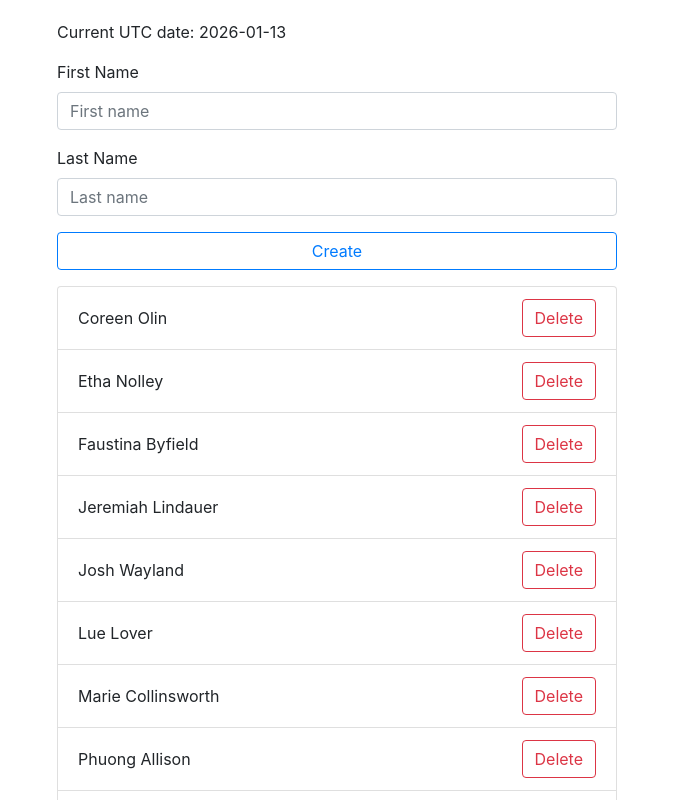
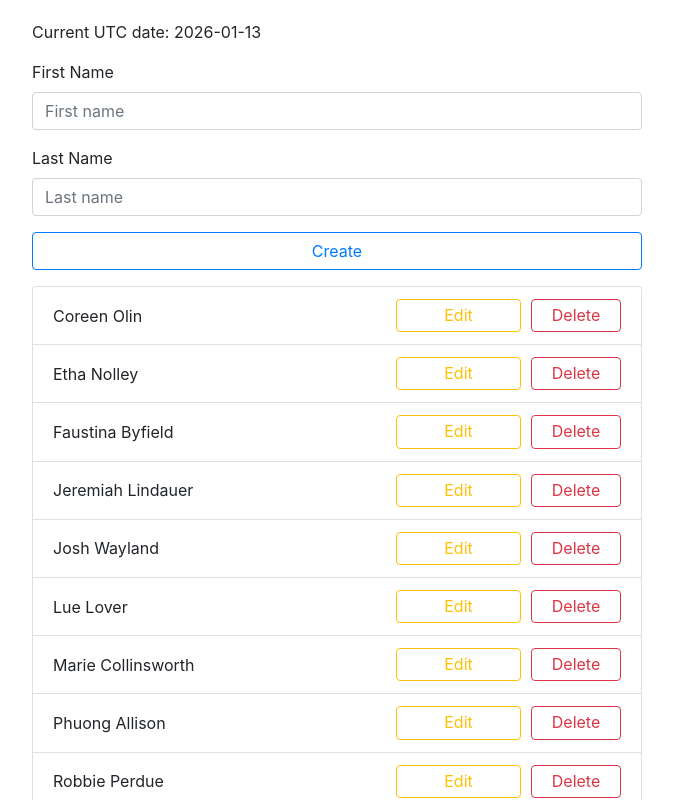
Before and after one commit to GuilhermeBorges3Ddev/users-on-saga, a React (Vite) app: page / in a window 1280 px wide. Shown: the top 800 px of the page, without its empty margins (303-976 px from the left). Built offline with nearby package versions, Linux system fonts and the light colour scheme; data requests are answered from the project's data file.

Commit message:
Edit user feature enabled, firstname and/or lastname

```diff
--- a/src/actions/users.js
+++ b/src/actions/users.js
@@ -2,6 +2,7 @@ export const Types = {
   USERS_ERROR: 'users/user_error',
   GET_USERS_REQUEST: 'users/get_users_request',
   GET_USERS_SUCCESS: 'users/get_users_success',
+  EDIT_USER_REQUEST: 'users/edit_user_request',
   CREATE_USER_REQUEST: 'users/create_user_request',
   DELETE_USER_REQUEST: 'users/delete_user_request',
 }
@@ -20,6 +21,11 @@ export const createUserRequest = ({ firstName, lastName }) => ({
   payload: { firstName, lastName },
 })
 
+export const editUserRequest = ({ userId, firstName, lastName }) => ({
+  type: Types.EDIT_USER_REQUEST,
+  payload: { userId, firstName, lastName },
+})
+
 export const deleteUserRequest = (userId) => ({
   type: Types.DELETE_USER_REQUEST,
   payload: { userId },
--- a/src/api/users.js
+++ b/src/api/users.js
@@ -8,6 +8,10 @@ export const createUser = ({ firstName, lastName }) => {
   return axios.post('/users', { firstName, lastName });
 }
 
+export const updateUser = ({ userId, firstName, lastName }) => {
+  return axios.put(`/users/${userId}`, { firstName, lastName });
+}
+
 export const deleteUser = (userId) => {
   return axios.delete(`/users/${userId}`);
 }
--- a/src/components/App.jsx
+++ b/src/components/App.jsx
@@ -4,8 +4,9 @@ import React, { Component } from 'react'
 import { Alert } from 'reactstrap';
 import UsersList from './UsersList';
 import NewUserForm from './NewUserForm';
+import { appStyles as styles } from './componentStyles';
 
-import { usersError, getUsersRequest, createUserRequest, deleteUserRequest } from '../actions/users';
+import { usersError, getUsersRequest, createUserRequest, editUserRequest, deleteUserRequest } from '../actions/users';
 
 function* getUtcToIsoAppDisplay() {
   while (true)
@@ -26,24 +27,23 @@ class App extends Component {
   handleDeleteUserClick = (userId) => {
     this.props.deleteUserRequest(userId);
   };
+  handleEditUserClick = ({ userId, firstName, lastName }) => {
+    this.props.editUserRequest({ userId, firstName, lastName });
+  };
   render() {
     const users = this.props.users;
     const UTC_ITERATOR = getUtcToIsoAppDisplay();
     return (
       <React.Fragment>
-        <div style={{
-          padding: "20px",
-          margin: "0 auto",
-          maxWidth: "600px",
-        }}>
+        <div style={styles.appContainer}>
           <Alert color="danger" isOpen={!!users.error} toggle={this.handleCloseAlert}>
             {users.error}
           </Alert>
-          <p style={{width: "100%"}}>
+          <p style={styles.utcDate}>
             Current UTC date: {UTC_ITERATOR.next().value}
           </p>
           <NewUserForm onSubmit={this.handleSubmit} />
-          <UsersList users={users?.items} onDeleteUser={this.handleDeleteUserClick} />
+          <UsersList users={users?.items} onEditUser={this.handleEditUserClick} onDeleteUser={this.handleDeleteUserClick} />
         </div>
       </React.Fragment>
     )
@@ -52,6 +52,7 @@ class App extends Component {
 
 export default connect(({ users }) => ({ users }), {
   usersError,
+  editUserRequest,
   getUsersRequest,
   deleteUserRequest,
   createUserRequest
--- a/src/components/UsersList.jsx
+++ b/src/components/UsersList.jsx
@@ -1,38 +1,148 @@
-import React from "react";
+import React, { Component } from "react";
 import { Button, ListGroup, ListGroupItem } from "reactstrap";
+import { usersListStyles as styles } from "./componentStyles";
 
-const UsersList = ({ users, onDeleteUser }) => {
+class UsersList extends Component {
+  state = {
+    isOnEditMode: false,
+    editedUser: { userId: null, firstName: "", lastName: "" },
+  };
+
+  handleFirstNameChange = (event) => {
+    const { value } = event.target;
+    this.setState((prevState) => ({
+      editedUser: { ...prevState.editedUser, firstName: value },
+    }));
+  };
+
+  handleLastNameChange = (event) => {
+    const { value } = event.target;
+    this.setState((prevState) => ({
+      editedUser: { ...prevState.editedUser, lastName: value },
+    }));
+  };
+
+  resetEditMode = () => {
+    this.setState({
+      isOnEditMode: false,
+      editedUser: { userId: null, firstName: "", lastName: "" },
+    });
+  };
+
+  handleEditButtonClick = (user) => {
+    const { isOnEditMode } = this.state;
+    if (isOnEditMode) {
+      this.resetEditMode();
+      return;
+    }
+
+    this.setState({
+      isOnEditMode: true,
+      editedUser: {
+        userId: user.id,
+        firstName: user.firstName,
+        lastName: user.lastName,
+      },
+    });
+  };
+
+  handleSaveClick = () => {
+    const { onEditUser } = this.props;
+    onEditUser(this.state.editedUser);
+    this.resetEditMode();
+  };
+
+  displayEditModeLayout = (user) => {
+    const { isOnEditMode, editedUser } = this.state;
+    const isEditModeEnabled = isOnEditMode && editedUser.userId === user.id;
+    if (isEditModeEnabled) {
+      return (
+        <section style={styles.editModeSection}>
+          <input
+            placeholder="First name"
+            onChange={this.handleFirstNameChange}
+            value={editedUser.firstName}
+            style={styles.editInput}
+          />
+          <input
+            placeholder="Last name"
+            onChange={this.handleLastNameChange}
+            value={editedUser.lastName}
+            style={styles.editInput}
+          />
+          <Button
+            outline
+            color="success"
+            onClick={this.handleSaveClick}
+            style={styles.saveButton}
+          >
+            Save
+          </Button>
+        </section>
+      );
+    }
+
+    return (
+      <section style={styles.userNameSection}>
+        {user.firstName} {user.lastName}
+      </section>
+    );
+  };
+
+  render() {
+    const { users = [], onDeleteUser } = this.props;
+    const { isOnEditMode, editedUser } = this.state;
+
     return (
       <ListGroup>
-     {users.sort((a, b) => {
-       if(a.firstName > b.firstName) {
-        return 1
-       } else if(a.firstName < b.firstName) {
-        return -1
-       } else if(a.lastName > b.lastName){
-        return 1
-       } else if(a.lastName < b.lastName) {
-        return -1
-       } else {
-        return 0
+        {[...users]
+          .sort((a, b) => {
+            if (a.firstName > b.firstName) {
+              return 1;
+            } else if (a.firstName < b.firstName) {
+              return -1;
+            } else if (a.lastName > b.lastName) {
+              return 1;
+            } else if (a.lastName < b.lastName) {
+              return -1;
             }
-     }).map((user) => {
+
+            return 0;
+          })
+          .map((user) => {
             return (
               <ListGroupItem key={user.id}>
-          <section style={{display: 'flex'}}>
-            <div style={{ flexGrow: 1, margin: "auto 0"}}>
-              {user.firstName} {user.lastName}
+                <section style={styles.listRow}>
+                  <div style={styles.userNameContainer}>
+                    {this.displayEditModeLayout(user)}
                   </div>
-            <div>
-              <Button outline color="danger" onClick={() => onDeleteUser(user.id)}>
+                  <div style={styles.actionsContainer}>
+                    <Button
+                      outline
+                      color="warning"
+                      onClick={() => this.handleEditButtonClick(user)}
+                      style={styles.editButton}
+                    >
+                      {isOnEditMode && editedUser.userId === user.id ? "Cancel edition" : "Edit"}
+                    </Button>
+                    {!isOnEditMode && (
+                      <Button
+                        outline
+                        color="danger"
+                        onClick={() => onDeleteUser(user.id)}
+                        style={styles.deleteButton}
+                      >
                         Delete
                       </Button>
+                    )}
                   </div>
                 </section>
-        </ListGroupItem>)
+              </ListGroupItem>
+            );
           })}
       </ListGroup>
     );
-};
+  }
+}
 
 export default UsersList;
--- /dev/null
+++ b/src/components/componentStyles.js
@@ -0,0 +1,56 @@
+export const usersListStyles = {
+  editModeSection: {
+    display: "flex",
+    alignItems: "center",
+    gap: "8px",
+    flexWrap: "nowrap",
+    whiteSpace: "nowrap",
+  },
+  editInput: {
+    width: "130px",
+    minWidth: "130px",
+    height: "30px",
+  },
+  saveButton: {
+    whiteSpace: "nowrap",
+    minWidth: "90px",
+    lineHeight: 1.2,
+  },
+  userNameSection: {
+    display: "flex",
+  },
+  listRow: {
+    display: "flex",
+  },
+  userNameContainer: {
+    flexGrow: 1,
+    margin: "auto 0",
+  },
+  actionsContainer: {
+    display: "flex",
+    alignItems: "center",
+    gap: "10px",
+    marginLeft: "10px",
+  },
+  editButton: {
+    whiteSpace: "nowrap",
+    minWidth: "125px",
+    lineHeight: 1.2,
+  },
+  deleteButton: {
+    whiteSpace: "nowrap",
+    minWidth: "90px",
+    lineHeight: 1.2,
+  },
+};
+
+export const appStyles = {
+  appContainer: {
+    padding: "20px",
+    margin: "0 auto",
+    maxWidth: "650px",
+  },
+  utcDate: {
+    width: "100%",
+  },
+};
--- a/src/sagas/users.js
+++ b/src/sagas/users.js
@@ -37,6 +37,20 @@ function* watchCreateUserRequest() {
     yield takeLatest(actions.Types.CREATE_USER_REQUEST, createUser);
 }
 
+function* editUser(action) {
+  try {
+      yield call(api.updateUser, { userId: action.payload.userId, firstName: action.payload.firstName, lastName: action.payload.lastName });
+      yield call(getUsers);
+  } catch (e) {
+    yield put(actions.usersError('Failed to edit an user with id ' + action.payload.userId));
+    loggingUserError(e);
+  }
+}
+
+function* watchEditUserRequest() {
+    yield takeLatest(actions.Types.EDIT_USER_REQUEST, editUser);
+}
+
 function* deleteUser(userId) {
     try {
         yield call(api.deleteUser, userId);
@@ -57,6 +71,7 @@ function* watchDeleteUserRequest(){
 const userSagas = [
     fork(watchGetUsersRequest),
     fork(watchCreateUserRequest),
+    fork(watchEditUserRequest),
     fork(watchDeleteUserRequest),
 ];
 
```
Lines whose indentation alone changed are shown as unchanged.
